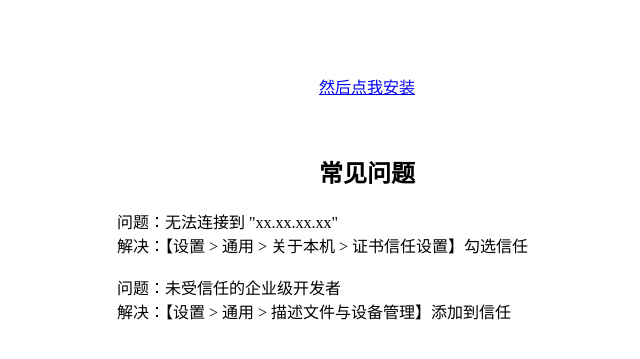
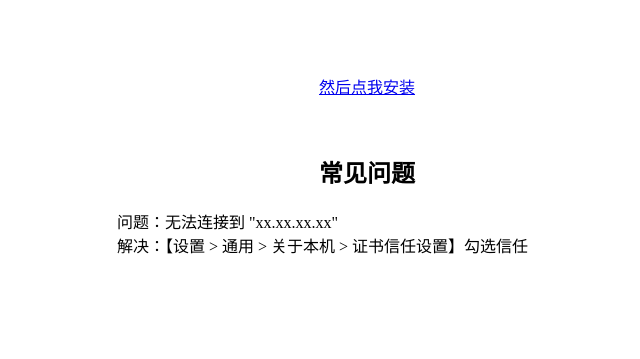
Before and after one commit to YKWade/cjq.github.io, a plain HTML site: page index.html in a window 1280 px wide. Shown: the part 113-472 px from the top of the page, without its empty margins (273-913 px from the left). Drawn offline with Linux system fonts and the light colour scheme.

Commit message:
update html

```diff
--- a/index.html
+++ b/index.html
@@ -40,8 +40,6 @@
         <div class="row">问题：无法连接到 "xx.xx.xx.xx"</div>
         <div class="row">解决：【设置 > 通用 > 关于本机 > 证书信任设置】勾选信任</div>
         <br>
-        <div class="row">问题：未受信任的企业级开发者</div>
-        <div class="row">解决：【设置 > 通用 > 描述文件与设备管理】添加到信任</div>
     </div>
 </body>
 
```
